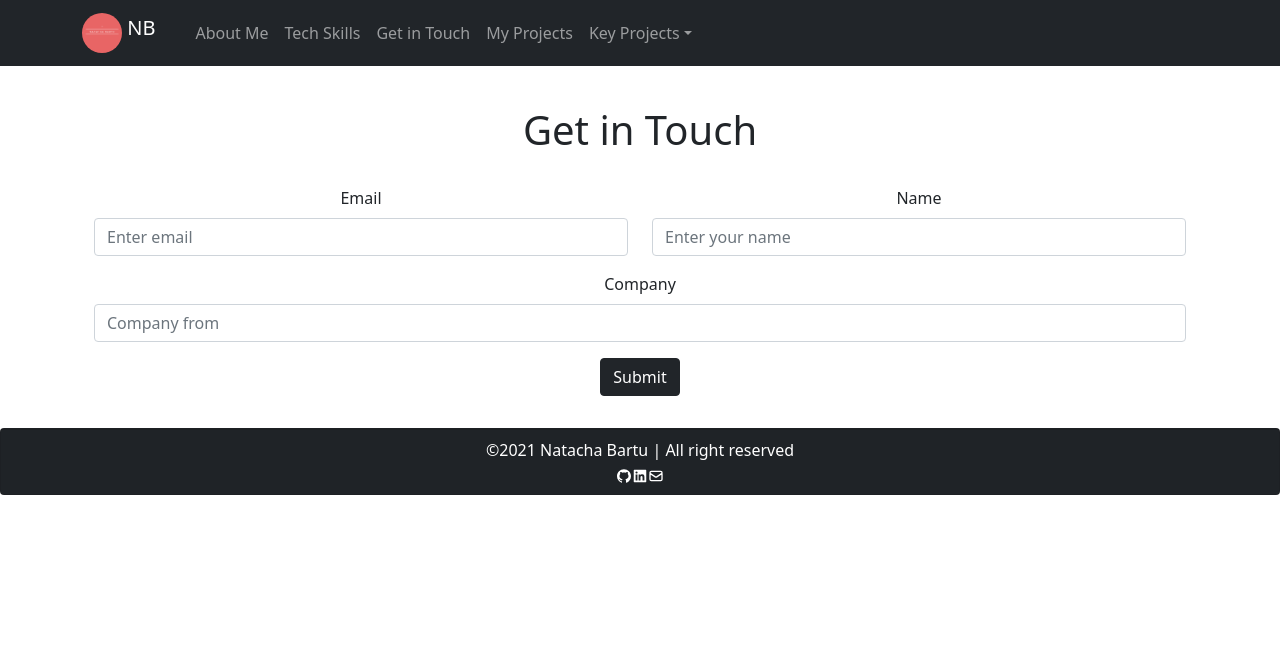
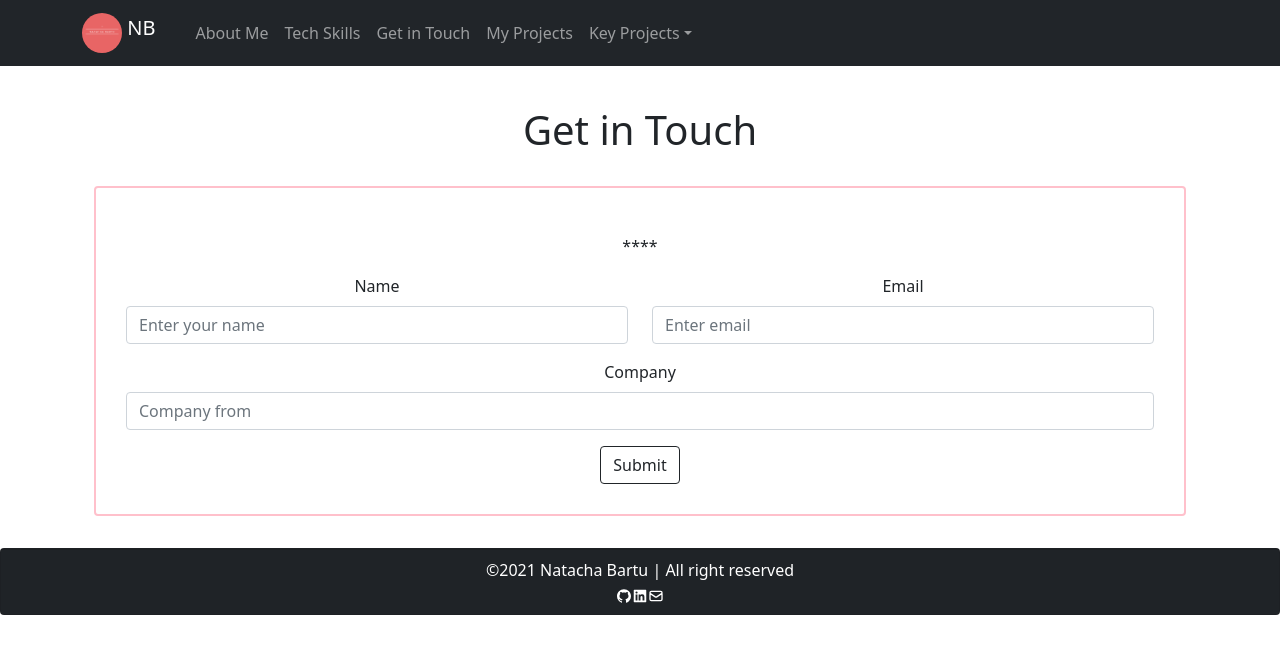
Before and after one commit to NatachaBartu/React-Portfolio, a React (Create React App) app: page /contact in a window 1280 px wide. Shown: the top 654 px of the page. Built offline with nearby package versions, Linux system fonts and the light colour scheme.

Commit message:
add border into the form

```diff
--- a/src/pages/GetInTouch.js
+++ b/src/pages/GetInTouch.js
@@ -1,5 +1,5 @@
 import React from "react";
-import { Container, Form, Row, Col, Button } from "react-bootstrap";
+import { Container, Form, Row, Col, Button, Card } from "react-bootstrap";
 
 export const GetInTouch = () => {
   return (
@@ -7,15 +7,23 @@ export const GetInTouch = () => {
       <Container className=" mb-2 text-center" style={{ marginTop: "40px" }}>
         <h1>Get in Touch</h1>
         <br />
+        <Card
+          style={{
+            padding: "30px",
+            boxSizing: "border-box",
+            border: " 2px solid pink",
+          }}
+        >
+          <Card.Body>****</Card.Body>
           <Form>
             <Row className="mb-3">
               <Form.Group as={Col} controlId="formGridEmail">
+                <Form.Label>Name</Form.Label>
+                <Form.Control type="text" placeholder="Enter your name" />
+              </Form.Group>
+              <Form.Group as={Col} controlId="formGridEmail">
                 <Form.Label>Email</Form.Label>
                 <Form.Control type="email" placeholder="Enter email" />
-            </Form.Group>
-            <Form.Group as={Col} controlId="formGridEmail">
-              <Form.Label>Name</Form.Label>
-              <Form.Control type="text" placeholder="Enter your name" />
               </Form.Group>
             </Row>
 
@@ -23,10 +31,11 @@ export const GetInTouch = () => {
               <Form.Label>Company</Form.Label>
               <Form.Control placeholder="Company from" />
             </Form.Group>
-          <Button variant="dark" type="submit">
+            <Button variant="outline-dark" type="submit">
               Submit
             </Button>
           </Form>
+        </Card>
       </Container>
     </>
   );
```
Lines whose indentation alone changed are shown as unchanged.
